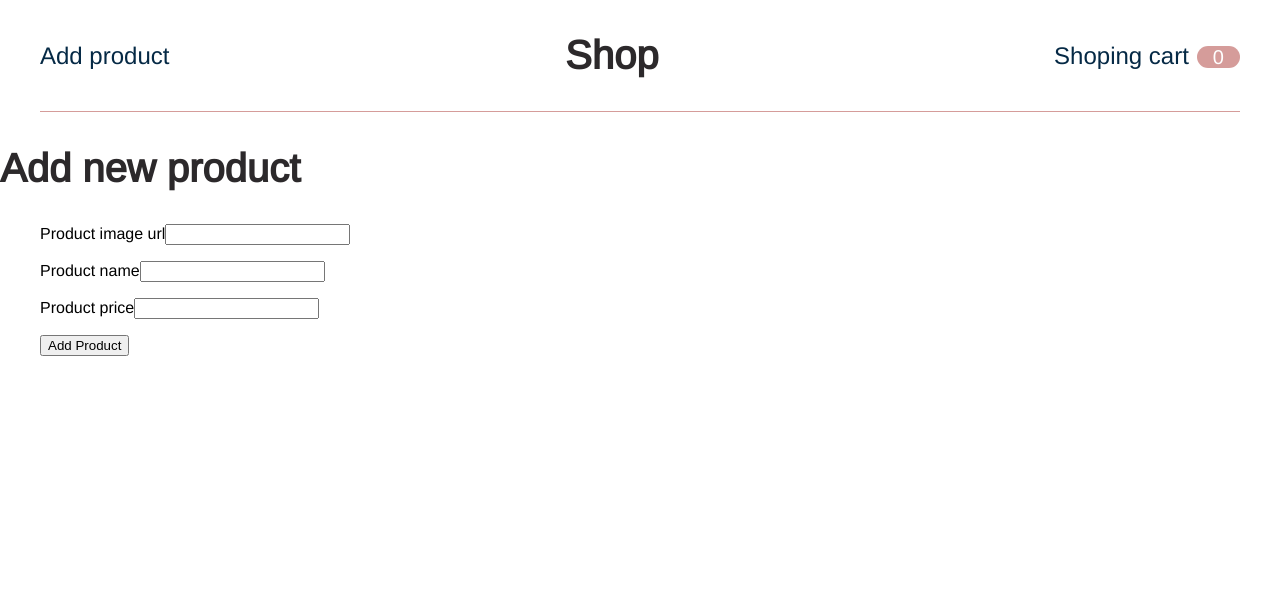
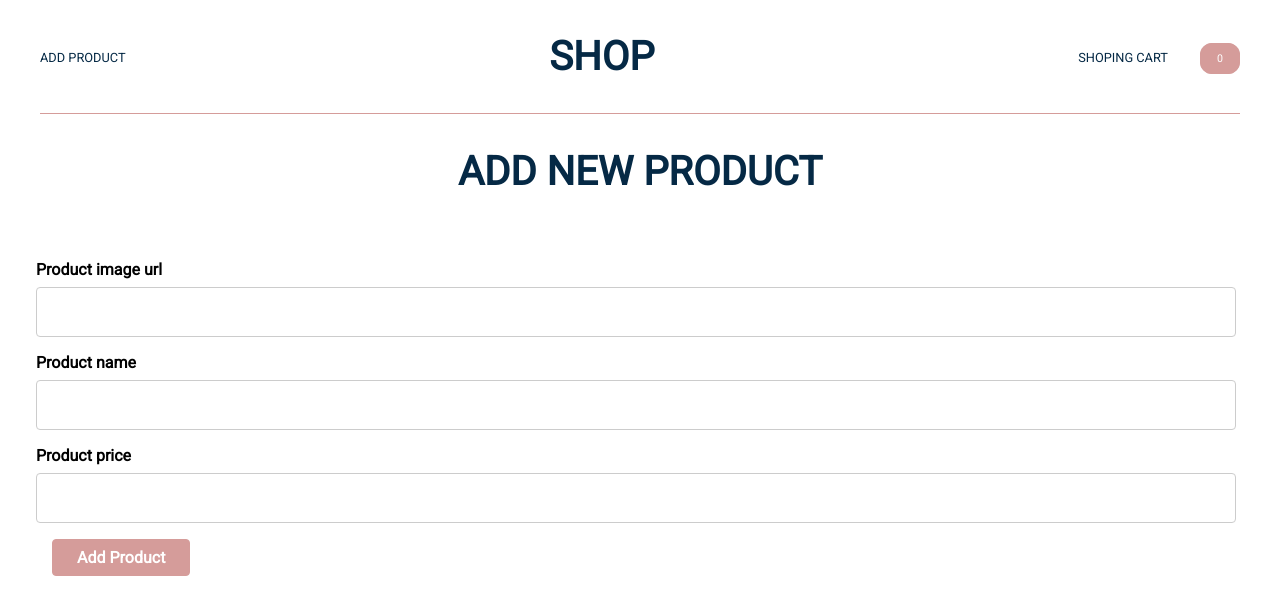
Before and after one commit to N00bG1rl/react-ecommerce, a React (Create React App) app: page /new-product in a window 1280 px wide. Shown: the top 614 px of the page. Built offline with nearby package versions, Linux system fonts and the light colour scheme; no server answers.

Commit message:
Added styles

```diff
--- a/src/components/layout/MainNavigation.module.css
+++ b/src/components/layout/MainNavigation.module.css
@@ -18,12 +18,12 @@
 	justify-content: space-between;
 }
 
+.styles.firstNavItem {
+	order: 1;
+}
+
 .logo {
 	order: 2;
-}
-
-.styles.firstNavItem {
-	order: 1;
 }
 
 .lastNavItem {
@@ -32,16 +32,39 @@
 
 .header a {
 	text-decoration: none;
-	font-size: 1.5rem;
+	text-transform: uppercase;
+	font-size: 0.8rem;
 	color: #052945;
-	transition: 0.2s ease-in;
+	transition: 0.5s ease-in-out;
+	position: relative;
+}
+
+.header li a::after {
+	display: block;
+	position: absolute;
+	left: 30px;
+	top: 50%;
+	inline-size: 0;
+	block-size: 1px;
+	background-color: #d59c9a;
+	content: '';
+	transition: width 0.5s;
+	-moz-transition: width 0.5s;
+	-webkit-transition: width 0.5s;
 }
 
 .header a:hover,
+.header a:hover::after,
 .header a:active,
-.header a.active {
+.header a:active::after,
+.header a.active,
+.header a.active::after {
 	color: #d59c9a;
-	text-decoration: line-through;
+	inline-size: 80px;
+}
+
+.header h1 {
+	transition: 0.5s ease-in-out;
 }
 
 .header h1:hover {
@@ -49,10 +72,17 @@
 }
 
 .badge {
-	background-color: #d59c9a;
+	background: #d59c9a;
 	color: #ffffff;
+	border: 1px solid #d59c9a;
 	border-radius: 12px;
-	padding-block: 0;
 	padding-inline: 1rem;
-	margin-inline-start: 0.5rem;
+	padding-block: 0.5rem;
+	margin-inline-start: 2rem;
+	transition: 0.5s ease-in-out;
 }
+
+.badge:hover {
+	background: #ffffff;
+	color: #d59c9a;
+}
--- a/src/components/products/AddProductForm.module.css
+++ b/src/components/products/AddProductForm.module.css
@@ -0,0 +1,47 @@
+.form {
+	padding: 1rem;
+}
+
+.control {
+	margin-inline-end: 0.5rem;
+}
+
+.control label {
+	display: block;
+	font-weight: bold;
+	margin-block-end: 0.5rem;
+}
+
+.control input,
+.control textarea {
+	display: block;
+	font: inherit;
+	border-radius: 4px;
+	border: 1px solid #ccc;
+	padding: 0.25rem;
+	inline-size: 100%;
+	block-size: 50px;
+}
+
+.actions {
+	margin-inline-start: 1rem;
+	text-align: right;
+}
+
+button {
+	font: inherit;
+	cursor: pointer;
+	background: #d59c9a;
+	color: #ffffff;
+	padding-inline: 1.5rem;
+	padding-block: 0.5rem;
+	border: 1px solid #d59c9a;
+	border-radius: 4px;
+	font-weight: bold;
+}
+
+button:hover,
+button:active {
+	background: #ffffff;
+	color: #d59c9a;
+}
--- a/src/components/products/ProductItem.module.css
+++ b/src/components/products/ProductItem.module.css
@@ -0,0 +1,127 @@
+.item {
+	inline-size: 33%;
+	list-style: none;
+}
+
+.image {
+	margin: 0;
+	position: relative;
+	overflow: hidden;
+	border-top-right-radius: 6px;
+	border-top-left-radius: 6px;
+}
+
+.image img {
+	inline-size: 100%;
+	block-size: 450px;
+	object-fit: cover;
+}
+
+.content {
+	position: absolute;
+	inline-size: 100%;
+	block-size: 100%;
+	top: 0;
+	left: 0;
+	z-index: 1;
+	opacity: 0;
+	text-align: center;
+	background-color: rgba(255, 255, 255, 0.2);
+	transition: 1s ease-in-out;
+	cursor: pointer;
+}
+
+.content:hover {
+	opacity: 1;
+	background-color: rgba(255, 255, 255, 0.8);
+	transition: 1s ease-in-out;
+}
+
+.content .info {
+	position: absolute;
+	top: 50%;
+	left: 50%;
+	transform: translate(-50%, -50%);
+}
+
+.content h3,
+.content p {
+	padding-block: 5px;
+	margin: 0;
+	font-size: 1.5em;
+	font-weight: 300;
+	letter-spacing: -0.2px;
+	color: #d59c9a;
+}
+.content p {
+	font-size: 2em;
+	font-weight: 400;
+}
+
+.addToCart {
+	inline-size: 100%;
+	block-size: 50px;
+	display: flex;
+	text-align: center;
+	background: #ffffff;
+	color: #052945;
+	justify-content: center;
+	align-items: center;
+	position: absolute;
+	bottom: 0;
+	left: 0;
+	opacity: 0;
+	transition: 0.5s ease-in-out;
+	border: 1px solid #d59c9a;
+	border-bottom-right-radius: 6px;
+	border-bottom-left-radius: 6px;
+}
+
+.item:hover .addToCart {
+	background: #d59c9a;
+	color: #ffffff;
+	transition: 0.5s ease-in-out;
+	opacity: 1;
+}
+
+.item:hover .addToCart:hover {
+	background: #ffffff;
+	color: #d59c9a;
+	border: 2px solid #d59c9a;
+	opacity: 1;
+	transition: 0.5s ease-in-out;
+	cursor: pointer;
+}
+
+.removeItem {
+	position: absolute;
+	top: 20px;
+	left: 20px;
+	inline-size: 45px;
+	block-size: 45px;
+	border-radius: 50%;
+	border: 1px solid transparent;
+	padding: 10px;
+	z-index: 2;
+	background: transparent;
+	opacity: 0.5;
+	transition: opacity 0.2s ease-in-out;
+}
+
+.item:hover .removeItem {
+	opacity: 1;
+	background: #d59c9a;
+}
+
+.removeIcon {
+	inline-size: 16px;
+	block-size: 16px;
+	margin-block-start: 4px;
+	cursor: pointer;
+	opacity: 0.5;
+	transition: 0.5s ease-in-out;
+}
+
+.removeIcon:hover {
+	opacity: 1;
+}
--- a/src/components/products/ProductList.module.css
+++ b/src/components/products/ProductList.module.css
@@ -0,0 +1,8 @@
+.productList {
+	display: flex;
+	flex-wrap: wrap;
+	justify-content: flex-start;
+	max-inline-size: 1200px;
+	margin-inline: auto;
+	padding: 0;
+}
--- a/src/components/ui/Card.module.css
+++ b/src/components/ui/Card.module.css
@@ -0,0 +1,12 @@
+.card {
+	margin: 20px;
+	position: relative;
+	overflow: hidden;
+}
+
+.card img {
+	inline-size: 100%;
+	block-size: 450px;
+	object-fit: cover;
+	border-radius: 6px;
+}
--- a/src/index.css
+++ b/src/index.css
@@ -1,18 +1,20 @@
-@import url('https://fonts.googleapis.com/css2?family=Arimo&display=swap');
+@import url('https://fonts.googleapis.com/css2?family=Roboto:wght@100;300;400&display=swap');
 
 * {
 	box-sizing: border-box;
 }
 
 body {
-	font-family: 'Arimo', sans-serif;
+	font-family: 'Roboto', sans-serif;
 	margin: 0;
 	background-color: #ffffff;
 }
 
 h1 {
 	font-size: 2.5rem;
-	color: #2c292b;
+	color: #052945;
+	text-align: center;
+	text-transform: uppercase;
 }
 
 h2 {
```
Also changed, not shown: src/components/layout/Layout.module.css (deleted).
